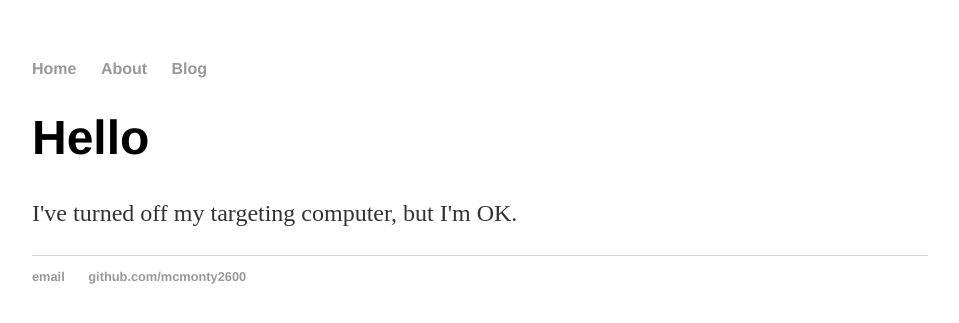
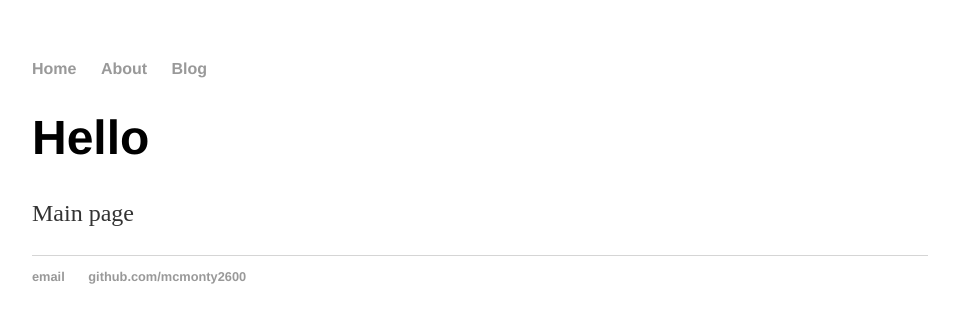
Before and after one commit to mcmonty2600/mcmonty2600.github.io, a Jekyll site: the page built from index.html, in a window 1280 px wide. Shown: the top 323 px of the page, without its empty margins (160-1119 px from the left). Built offline with Jekyll 4.4.1, drawn with Linux system fonts in a browser that asks for light colours.

Commit message:
Update index.html

```diff
--- a/index.html
+++ b/index.html
@@ -4,5 +4,5 @@ title: mcmonty2600
 ---
 <div class="blurb">
 	<h1>Hello</h1>
-	<p>I've turned off my targeting computer, but I'm OK.</p>
+	<p>Main page</p>
 </div>
```
